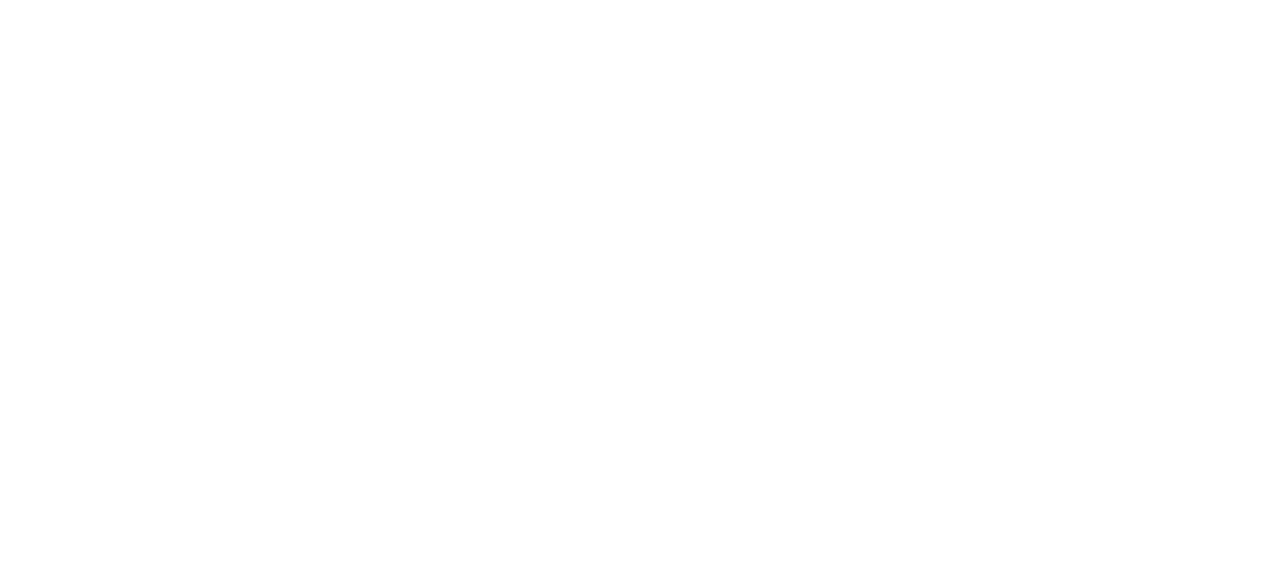
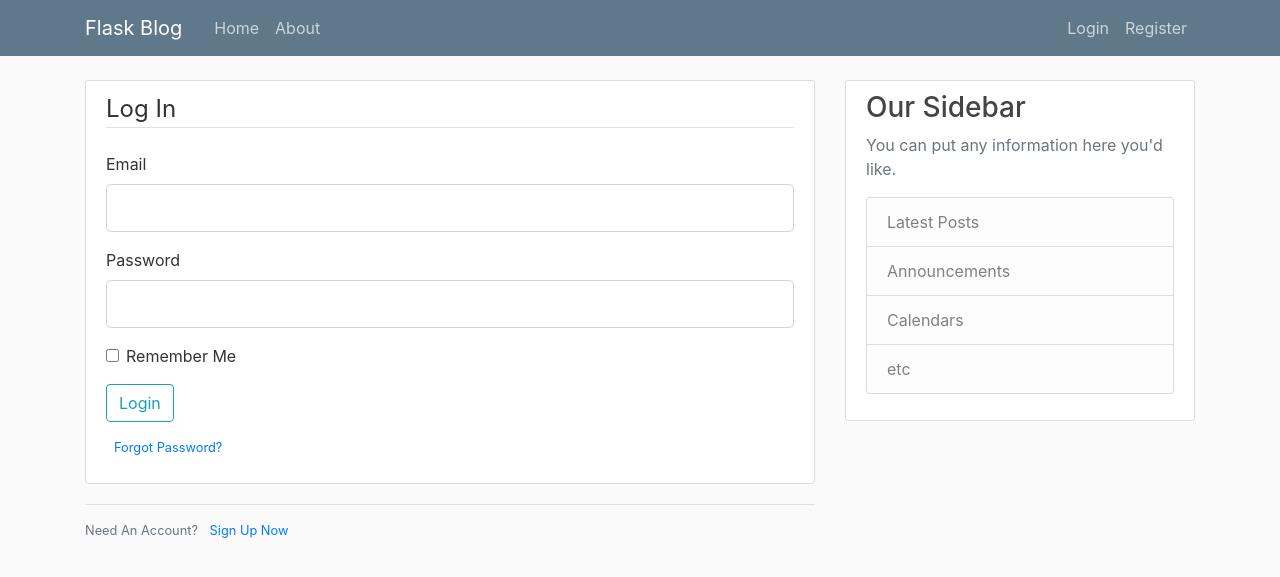
Before and after one commit to Sukhrobjon/flask-blog, a Flask app: page /login in a window 1280 px wide. Before the commit the part shown is empty. Shown: the top 577 px of the page. Run offline with Flask 2, Linux system fonts and the light colour scheme; some libraries are stand-ins or nearby versions.

Commit message:
Part 3:forms and user input completed

```diff
--- a/explanation.py
+++ b/explanation.py
@@ -3,6 +3,7 @@ Url for is function helps to find the exact folder
 
 TO-DO for 01/26/2019
     finish part 3: Forms and user input
-
+TO-DO for 01/27/2019
+    Finish part4: Database
 
 """
--- a/flask_blog.py
+++ b/flask_blog.py
@@ -1,4 +1,4 @@
-from flask import Flask, render_template, url_for
+from flask import Flask, render_template, url_for, flash, redirect
 from forms import RegistrationForm, LoginForm
 
 app = Flask(__name__)
@@ -34,15 +34,25 @@ def about():
     return render_template('about.html', title="About")
 
 
-@app.route("/register")
+@app.route("/register", methods=['GET', 'POST'])
 def register():
     form = RegistrationForm()
+    if form.validate_on_submit():
+        flash(f'Account Created for {form.username.data}!', 'success')
+        return redirect(url_for('home'))
     return render_template('register.html', title='Register', form=form)
 
 
-@app.route("/login")
+@app.route("/login", methods=['GET', 'POST'])
 def login():
     form = LoginForm()
+    if form.validate_on_submit():
+        if form.email.data == 'admin@blog.com' and form.password.data == 'password':
+            flash('You have been logged in!', 'success')
+            return redirect(url_for('home'))
+        else:
+            flash('Login Unsuccessful. Please check your username and password', 'danger')
+
     return render_template('login.html', title='Login', form=form)
 
 
--- a/forms.py
+++ b/forms.py
@@ -9,9 +9,9 @@ class RegistrationForm(FlaskForm):
 
     email = StringField('Email', validators=[DataRequired(), Email()])
 
-    password = StringField('Password', validators=[DataRequired()])
+    password = PasswordField('Password', validators=[DataRequired()])
 
-    confirm_password = StringField('Confirm Password',
+    confirm_password = PasswordField('Confirm Password',
         validators=[DataRequired(), EqualTo('password')])
 
     submit = SubmitField('Sign Up')
@@ -21,7 +21,7 @@ class LoginForm(FlaskForm):
 
     email = StringField('Email', validators=[DataRequired(), Email()])
 
-    password = StringField('Password', validators=[DataRequired()])
+    password = PasswordField('Password', validators=[DataRequired()])
 
     remember = BooleanField('Remember Me')
 
--- a/templates/layout.html
+++ b/templates/layout.html
@@ -27,14 +27,14 @@
                 </button>
                 <div class="collapse navbar-collapse" id="navbarToggle">
                     <div class="navbar-nav mr-auto">
-                        <a class="nav-item nav-link" href="/">Home</a>
-                        <a class="nav-item nav-link" href="/about">About</a>
+                        <a class="nav-item nav-link" href="{{ url_for('home') }}">Home</a>
+                        <a class="nav-item nav-link" href="{{ url_for('about') }}">About</a>
                     </div>
 
                     <!-- Navbar Right Side -->
                     <div class="navbar-nav">
-                        <a class="nav-item nav-link" href="/login">Login</a>
-                        <a class="nav-item nav-link" href="/register">Register</a>
+                        <a class="nav-item nav-link" href="{{ url_for('login') }}">Login</a>
+                        <a class="nav-item nav-link" href="{{ url_for('register') }}">Register</a>
                     </div>
                 </div>
             </div>
@@ -47,6 +47,15 @@
     <main role="main" class="container">
         <div class="row">
             <div class="col-md-8">
+                {% with messages = get_flashed_messages(with_categories=true) %}
+                    {% if messages %}
+                        {% for category, message in messages %}
+                            <div class="alert alert-{{ category }}">
+                                {{ message }}
+                            </div>
+                        {% endfor %}
+                    {% endif %}
+                {% endwith %}
                 {% block content %}{% endblock %}
             </div>
             <div class="col-md-4">
--- a/templates/login.html
+++ b/templates/login.html
@@ -0,0 +1,52 @@
+{% extends "layout.html" %}
+{% block content %}
+    <div class="content-section">
+        <form method="POST" action="">
+            {{ form.hidden_tag() }}
+            <fieldset class="form-group">
+                <legend class="border-bottom mb-4">Log In</legend>
+                <div class="form-group">
+                    {{ form.email.label(class="form-control-label") }}
+                    {% if form.email.errors %}
+                        {{ form.email(class="form-control form-control-lg is-invalid") }}
+                        <div class="invalid-feedback">
+                            {% for error in form.email.errors %}
+                                <span>{{ error }}</span>
+                            {% endfor %}
+                        </div>
+                    {% else %}
+                        {{ form.email(class="form-control form-control-lg") }}
+                    {% endif %}
+                </div>
+                <div class="form-group">
+                    {{ form.password.label(class="form-control-label") }}
+                    {% if form.password.errors %}
+                        {{ form.password(class="form-control form-control-lg is-invalid") }}
+                        <div class="invalid-feedback">
+                            {% for error in form.password.errors %}
+                                <span>{{ error }}</span>
+                            {% endfor %}
+                        </div>
+                    {% else %}
+                        {{ form.password(class="form-control form-control-lg") }}
+                    {% endif %}
+                </div>
+                <div class="form-check">
+                    {{ form.remember(class="form-check-input") }}
+                    {{ form.remember.label(class="form-check-label") }}
+                </div>
+            </fieldset>
+            <div class="form-group">
+                {{ form.submit(class="btn btn-outline-info") }}
+            </div>
+            <small class="text-muted ml-2">
+                <a href="#">Forgot Password?</a>
+            </small>
+        </form>
+    </div>
+    <div class="border-top pt-3">
+        <small class="text-muted">
+            Need An Account? <a class="ml-2" href="{{ url_for('register') }}">Sign Up Now</a>
+        </small>
+    </div>
+{% endblock content %}
```
Also changed, not shown: templates/register.html (+40 -8 lines).
